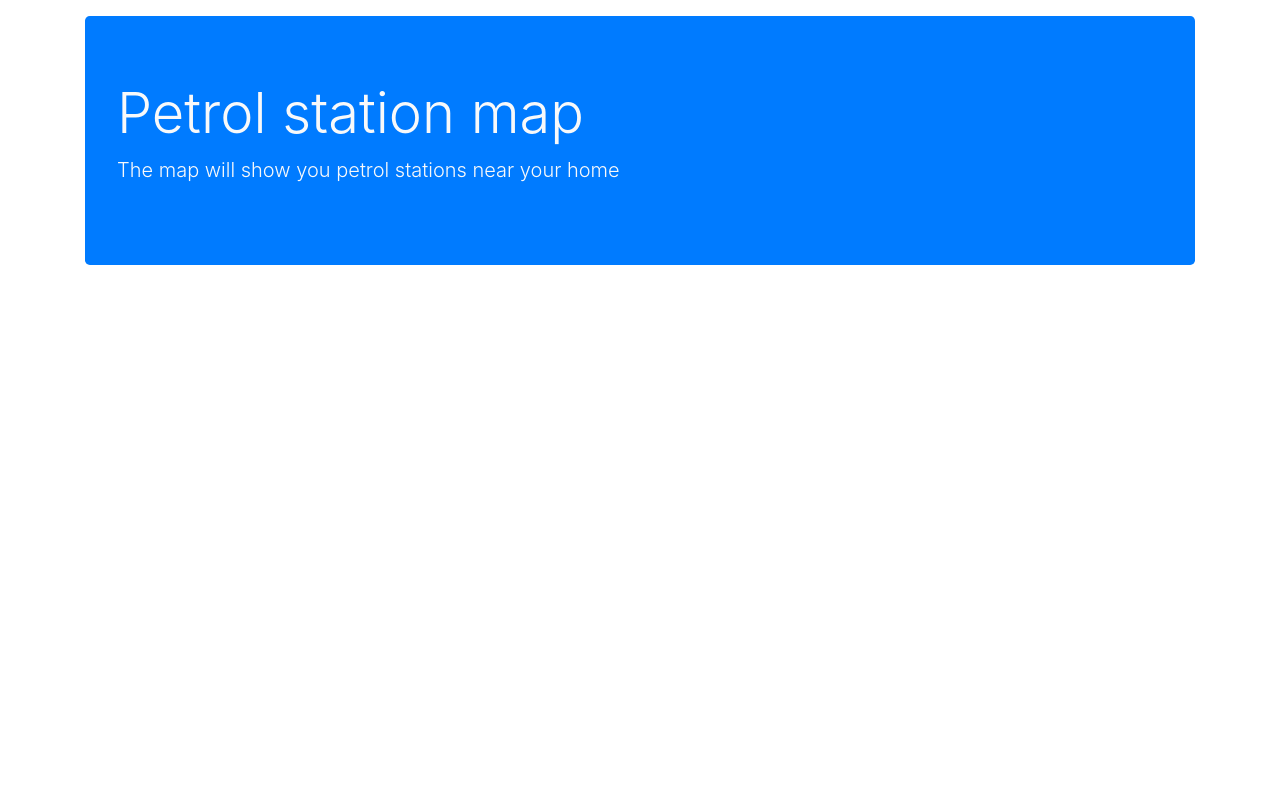
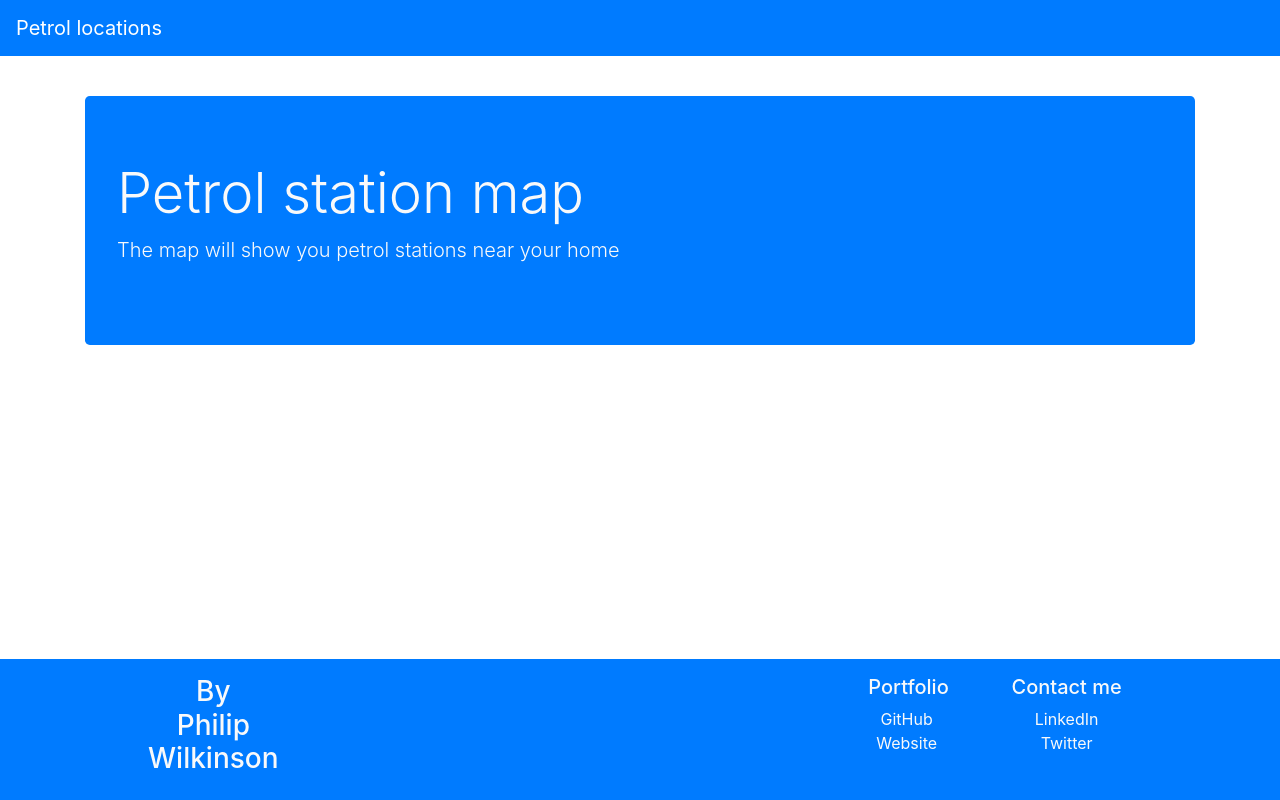
Before and after one commit to PhilipDW183/flask_petrol_map, a Flask app: page / in a window 1280 px wide. Run offline with Flask 2, Linux system fonts and the light colour scheme; some libraries are stand-ins or nearby versions.

Commit message:
Add navbar and footer to layout

```diff
--- /dev/null
+++ b/petrol_locations/static/css/styles.css
@@ -0,0 +1,9 @@
+.full-content {
+    display: flex;
+    flex-direction: column;
+    min-height: 100vh;
+}
+
+.body-content {
+    flex-grow: 1;
+}
--- /dev/null
+++ b/petrol_locations/templates/includes/footer.html
@@ -0,0 +1,17 @@
+<footer class="bg-primary text-light container-fluid">
+    <div class="row">
+      <div class="col-12 col-sm-3 col-xl-2 offset-sm-1 mt-3 mb-3 text-center">
+        <h3>By</br>Philip</br>Wilkinson</br></h3>
+      </div>
+      <div class="col-12 offset-sm-2 offset-xl-5 col-sm-2 col-xl-1 mt-3 mb-3 text-center">
+        <h5>Portfolio</h5>
+        <a href="https://github.com/PhilipDW183" class="link-light text-light">GitHub</a></br>
+        <a href="https://philipdw183.github.io/" class="link-light text-light">Website</a>
+      </div>
+      <div class="col-12 offset-sm-0 col-sm-3 col-xl-2 mt-3 mb-3 text-center">
+        <h5 class ="text-sm-start">Contact me</h5>
+        <a href="https://www.linkedin.com/in/philip-wilkinson1/" class="link-light text-light">LinkedIn</a></br>
+        <a href="https://twitter.com/PhilipW1lk" class="link-light text-light">Twitter</a>
+      </div>
+    </div>
+  </footer>
--- /dev/null
+++ b/petrol_locations/templates/includes/nav_bar.html
@@ -0,0 +1,3 @@
+<nav class="navbar navbar-expand-md navbar-dark mb-4 bg-primary">
+    <a class="navbar-brand" href="/">Petrol locations</a>
+  </nav>
--- a/petrol_locations/templates/layout.html
+++ b/petrol_locations/templates/layout.html
@@ -5,13 +5,20 @@
     <meta name="viewport" content="width=device-width, initial-scale=1, shrink-to-fit=no">
 
     <link rel="stylesheet" type="text/css" href="https://stackpath.bootstrapcdn.com/bootstrap/4.3.1/css/bootstrap.min.css" integrity="sha384-ggOyR0iXCbMQv3Xipma34MD+dH/1fQ784/j6cY/iJTQUOhcWr7x9JvoRxT2MZw1T" crossorigin="anonymous">
-    <link rel="stylesheet" href="{{url_for('static', filename='css/style.css')}}">
+    <link rel="stylesheet" href="{{url_for('static', filename='css/styles.css')}}">
     <title>{% block title %}Petrol station map{% endblock %}</title>
   </head>
   <body>
+    <div class="full-content">
 
-    <div class = "container body-content">
-        {% block content %}{% endblock %}
+        {% include "includes/nav_bar.html" %}
+
+        <div class = "container body-content">
+            {% block content %}{% endblock %}
+        </div>
+
+        {% include "includes/footer.html" %}
+
     </div>
 
     <script src="https://code.jquery.com/jquery-3.3.1.slim.min.js" integrity="sha384-q8i/X+965DzO0rT7abK41JStQIAqVgRVzpbzo5smXKp4YfRvH+8abtTE1Pi6jizo" crossorigin="anonymous"></script>
```
